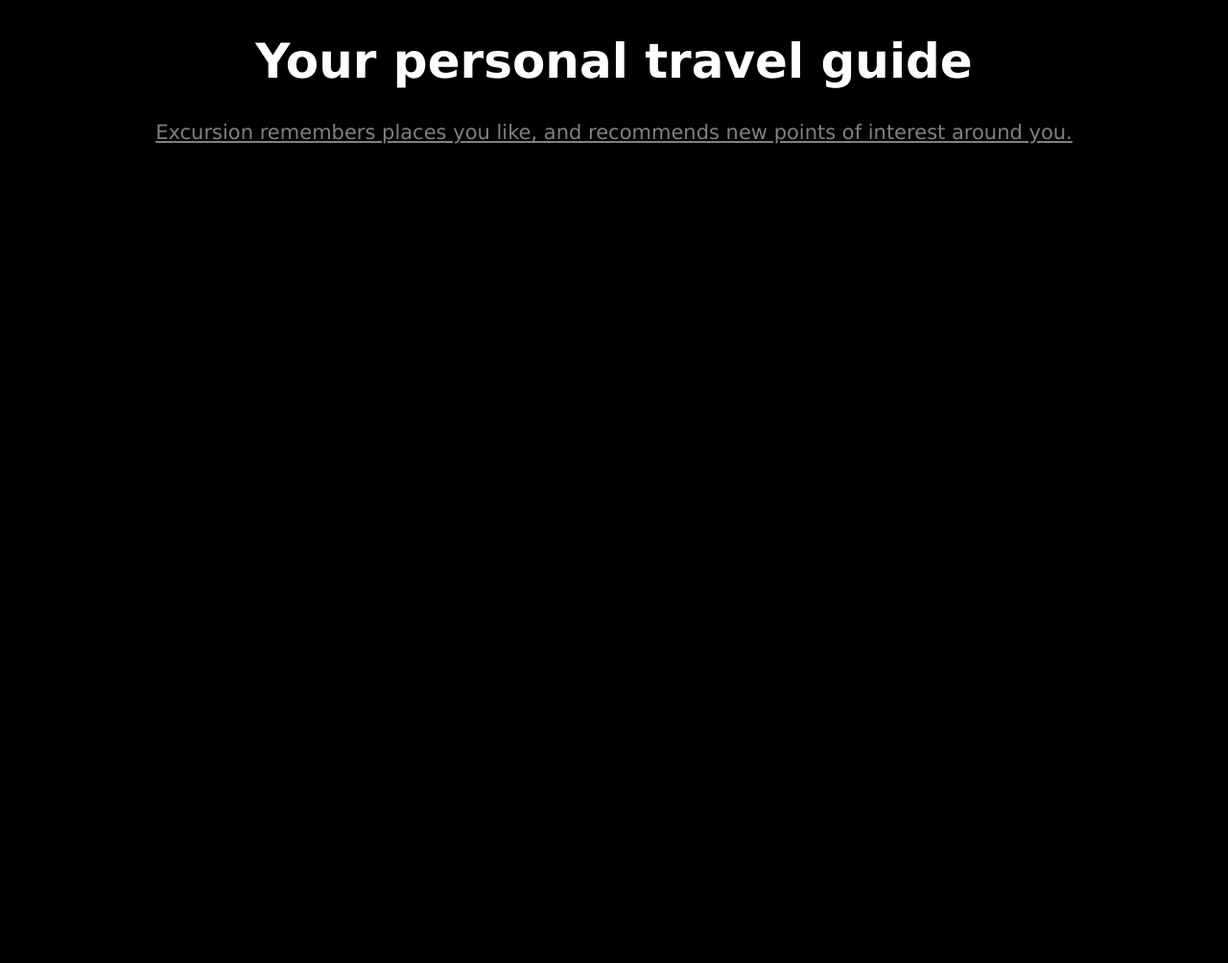
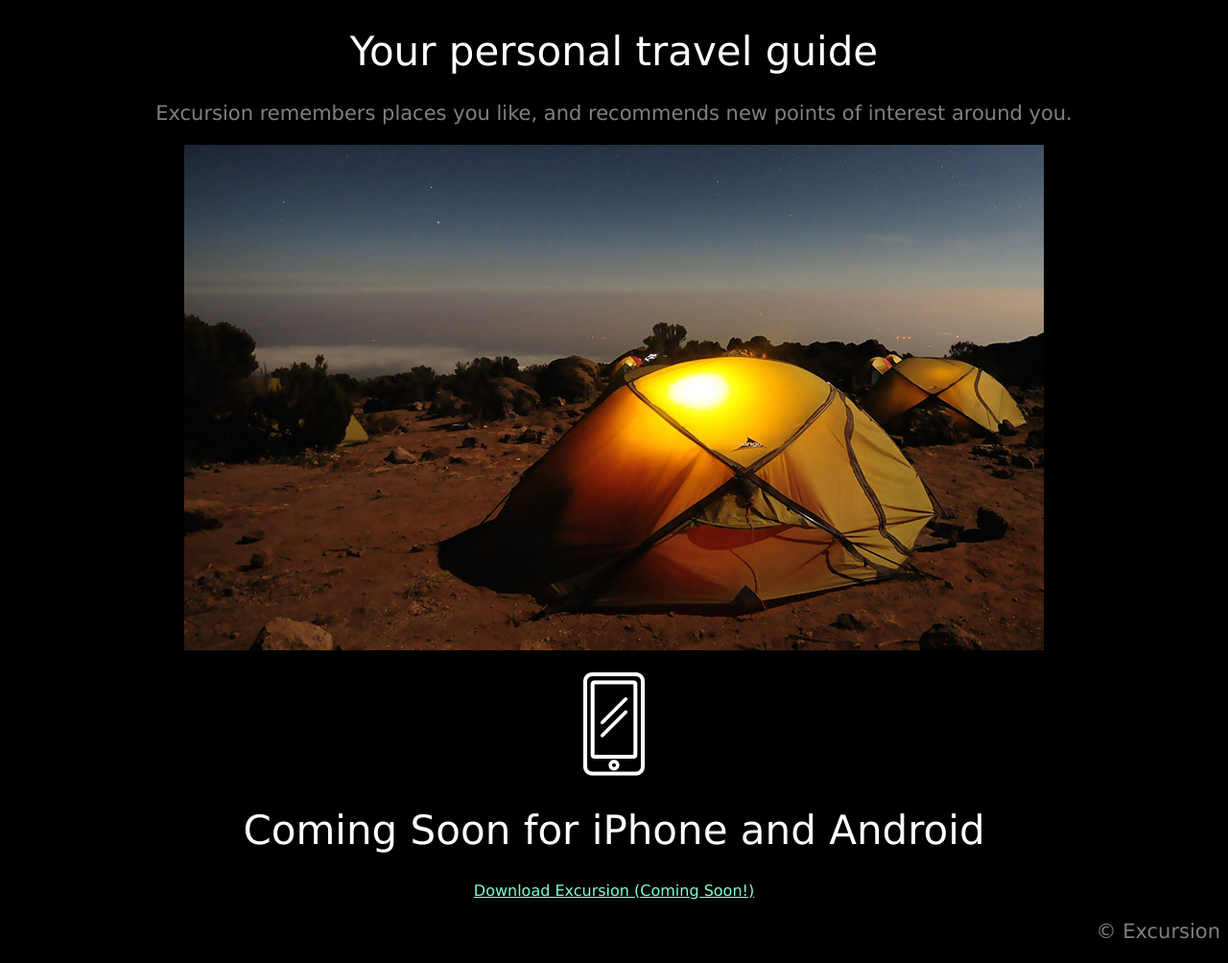
Before and after one commit to OLICOM1/excursions, a plain HTML site: page index.html in a window 1280 px wide. Shown: the part 371-1375 px from the top of the page at 96% size. Before the commit the page ends 800 px from the top, so only its background shows below. Drawn offline with Linux system fonts and the light colour scheme.

Commit message:
Make final changes.

```diff
--- a/index.html
+++ b/index.html
@@ -19,9 +19,22 @@
        </video>
       </div>
 
-      <h1 class="top">Your personal travel guide</h1>
+      <h1 class="middle">Your personal travel guide</h1>
 
         <p class="bottom">Excursion remembers places you like, and recommends new points of interest around you.</p>
+
+        <img src="./resources/images/camp.jpg" alt="Campsite">
+          <br />
+        <br />
+
+        <img src="./resources/images/phone.png" alt="Smartphone">
+
+      <h1 class="middle">Coming Soon for iPhone and Android</h1>
+
+        <a href="https://s3.amazonaws.com/codecademy-content/programs/freelance-one/excursion/index.html" target="_self">
+          <p>Download Excursion (Coming Soon!)</p></a>
+
+        <p class="bottom" align="right">&copy; Excursion</p>
 
 
 
--- a/resources/css/style.css
+++ b/resources/css/style.css
@@ -13,11 +13,13 @@
 .middle {
   font-weight: 300;
   font-size: 42px;
+  color: white;
 }
 
 .bottom {
   font-size: 21px;
   color: gray;
+  text-decoration: none;
 }
 
 	p {
```
